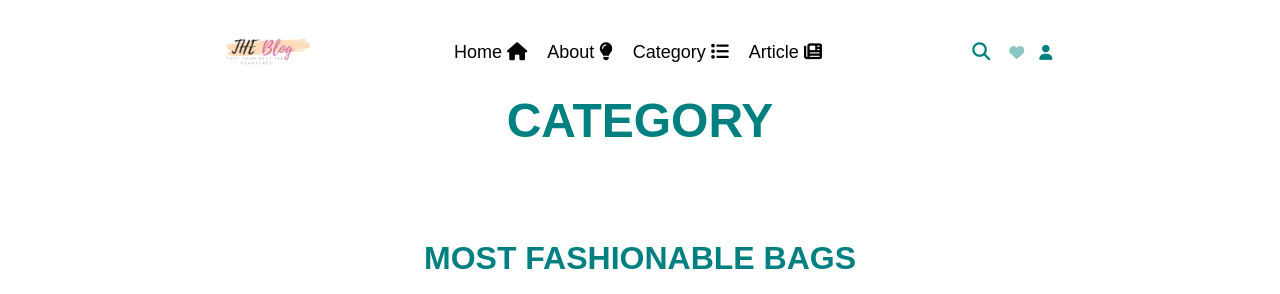
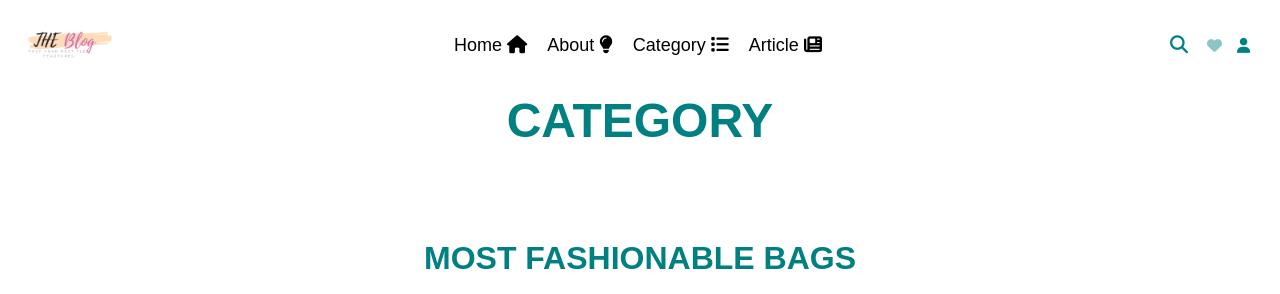
Before and after one commit to ENAMOC/namoc-mamac-gabila, a PHP site: page /Category.html in a window 1280 px wide. Shown: the top 294 px of the page. Run offline with PHP 8.4, Linux system fonts and the light colour scheme; some libraries are stand-ins or nearby versions; some web fonts are replaced.

Commit message:
Update Category.css

```diff
--- a/CSS/Category.css
+++ b/CSS/Category.css
@@ -14,7 +14,8 @@
   z-index: 1000;
   width: 100%;
   background: transparent;
-  padding: 27px 17%;
+/*  padding: 12px 17%; */
+padding: 20px;
   display: flex;
   align-items: center;
   justify-content: space-between;
```
